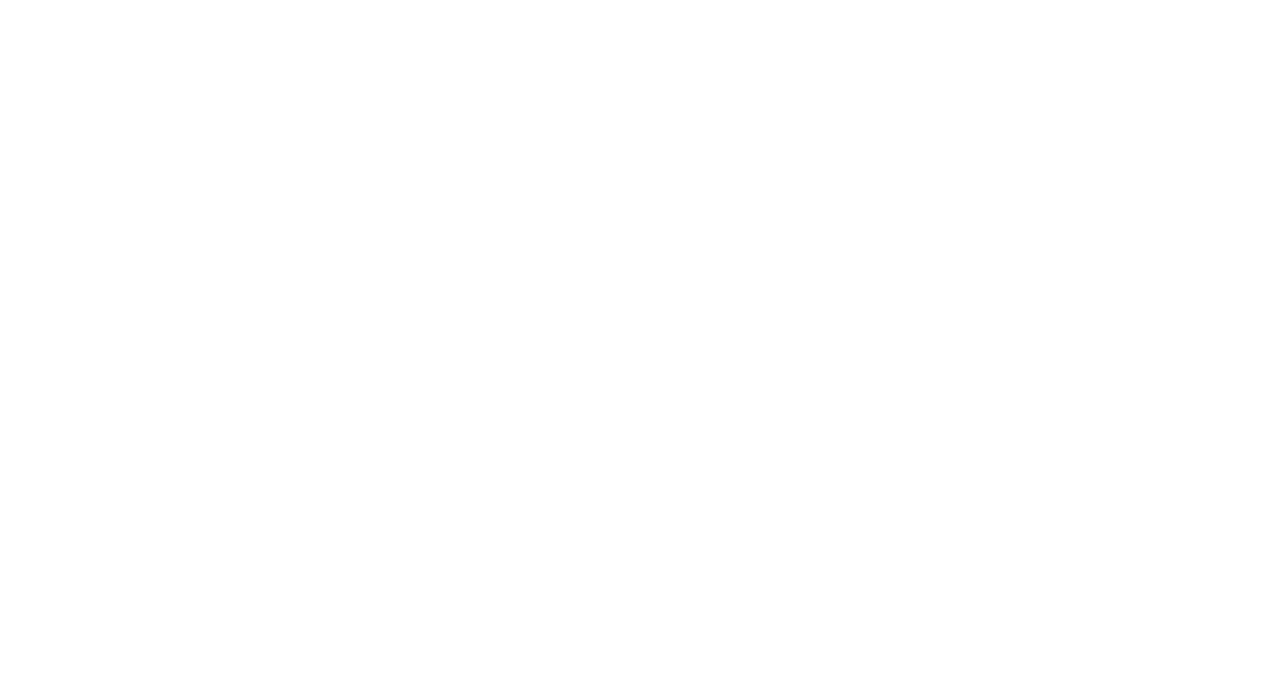
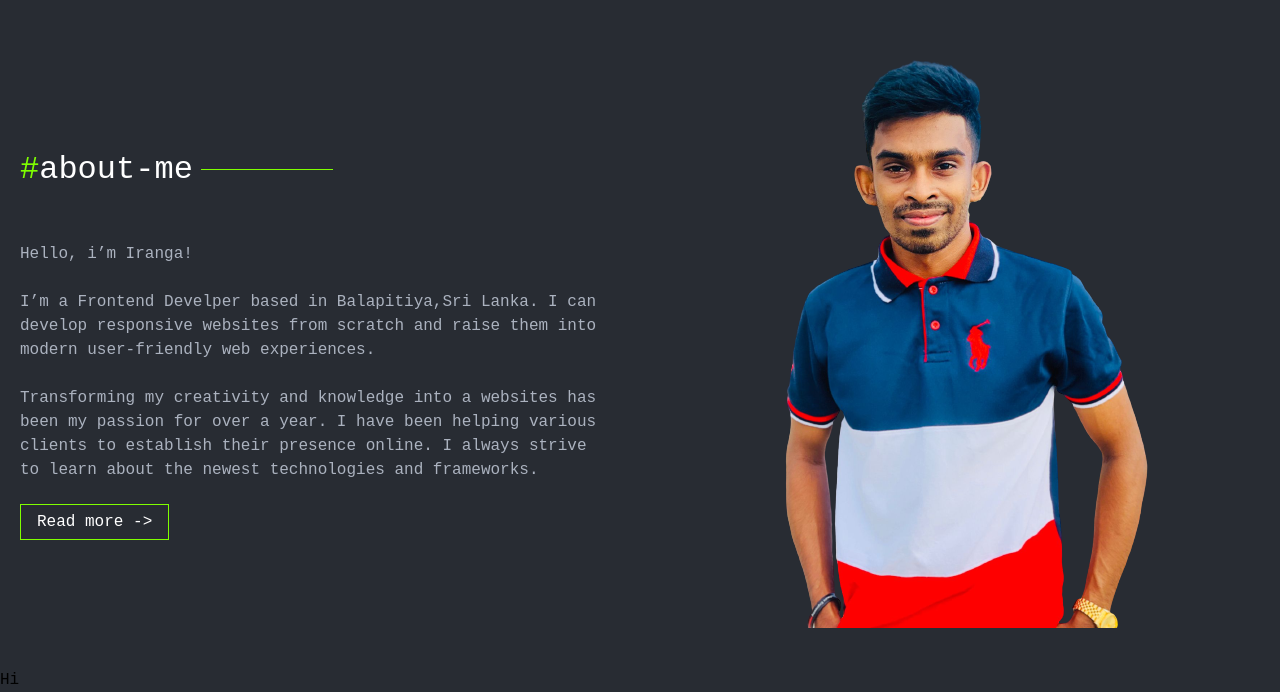
Before and after one commit to Irangaumayantha2001/React-Portfolio, a React (Create React App) app: page / in a window 1280 px wide. Shown: the part 1122-1814 px from the top of the page. Before the commit the page ends 800 px from the top, so only its background shows below. Built offline with nearby package versions, Linux system fonts and the light colour scheme.

Commit message:
add about section

```diff
--- a/src/components/about_section/About.jsx
+++ b/src/components/about_section/About.jsx
@@ -1,7 +1,52 @@
 const AboutSec = () => {
   return (
-    <div></div>
-
+    <>
+    <div className="px-5 max-w-[1560px] mx-auto mt-20 py-10">
+      {/* bottom */}
+      <div className=" flex-wrap flex items-center justify-between">
+        {/* left */}
+        <div  data-aos = "fade-right" className="md:w-[48%] w-full">
+          {/* title */}
+          <div className=" mb-12">
+            <div className=" text-white w-2/3 font-medium text-[32px] flex items-center gap-2">
+              <div className="">
+                <span className="text-[#7FFF00]">#</span>about-me
+              </div>
+              <div className="line w-1/3 h-px bg-[#7FFF00]"></div>
+            </div>
+          </div>
+          {/* disc */}
+          <p className="text-[#ABB2BF] ">
+            Hello, i’m Iranga!
+            <br />
+            <br />
+            I’m a Frontend Develper based in Balapitiya,Sri Lanka. I
+            can develop responsive websites from scratch and raise them into
+            modern user-friendly web experiences.
+            <br />
+            <br />
+            Transforming my creativity and knowledge into a websites has been
+            my passion for over a year. I have been helping various clients to
+            establish their presence online. I always strive to learn about
+            the newest technologies and frameworks.
+          </p>
+          {/* button */}
+          <div className="mt-7">
+            <a
+              href="#"
+              className=" duration-150 hover:bg-[#C778DD33] border border-[#7FFF00] px-4 py-2 text-white "
+            >
+              <button>Read more -{">"}</button>
+            </a>
+          </div>
+        </div>
+        {/* right */}
+        <div  data-aos = "fade-left" className=" mx-auto">
+          <img className="mx-auto" src={require("../../assets/man.png")} alt="" />
+        </div>
+      </div>
+    </div>
+  </>
   );
 };
 
--- a/src/components/first_section_about/About.jsx
+++ b/src/components/first_section_about/About.jsx
@@ -1,4 +1,3 @@
-import "./about.css";
 
 const About = () => {
   return (
--- a/src/pages/Home_page.jsx
+++ b/src/pages/Home_page.jsx
@@ -1,12 +1,16 @@
 /** @format */
 
 import React from "react";
+import About from "../components/first_section_about/About";
+import AboutSec from "../components/about_section/About";
 
 const Home_page = () => {
   return (
-    <div>
-      <h1>Hi</h1>
-    </div>
+    <>
+      <About />
+      <AboutSec/>
+
+    </>
   );
 };
 
```
